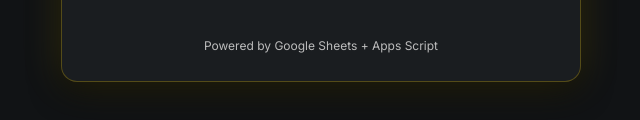
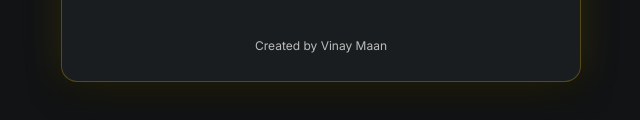
Before and after one commit to jaatjaatni177-gif/Emp, a plain HTML site: page index.html in a window 1280 px wide. Shown: the part 560-680 px from the top of the page, without its empty margins (319-959 px from the left). Drawn offline with Linux system fonts and the light colour scheme.

Commit message:
Update index.html

```diff
--- a/index.html
+++ b/index.html
@@ -39,7 +39,7 @@
     <input id="password" type="password" placeholder="••••••••" autocomplete="current-password">
     <button id="loginBtn">Login</button>
     <div class="error" id="msg"></div>
-    <div class="foot">Powered by Google Sheets + Apps Script</div>
+    <div class="foot">Created by Vinay Maan</div>
   </div>
 
 <script src="app.js"></script>
```
